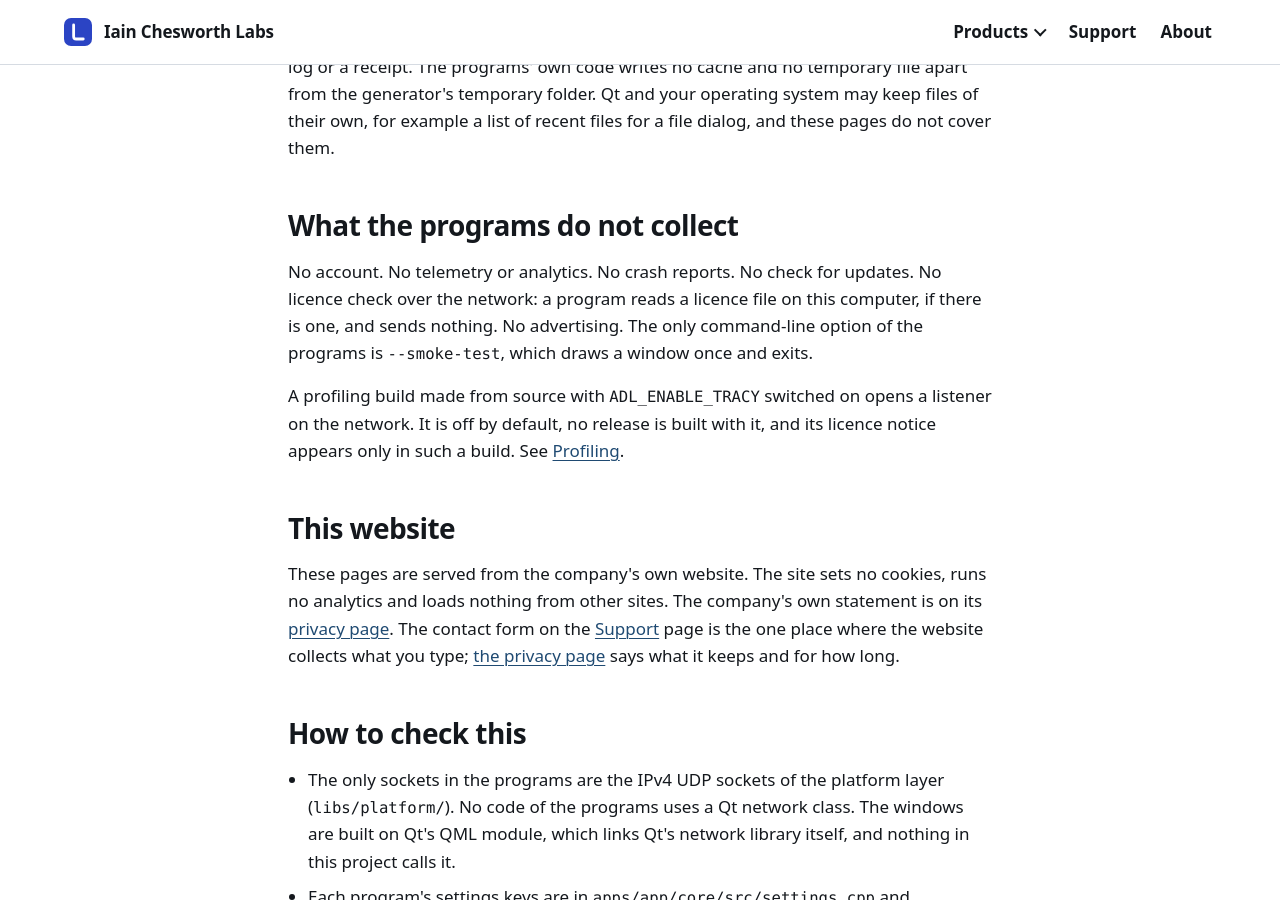
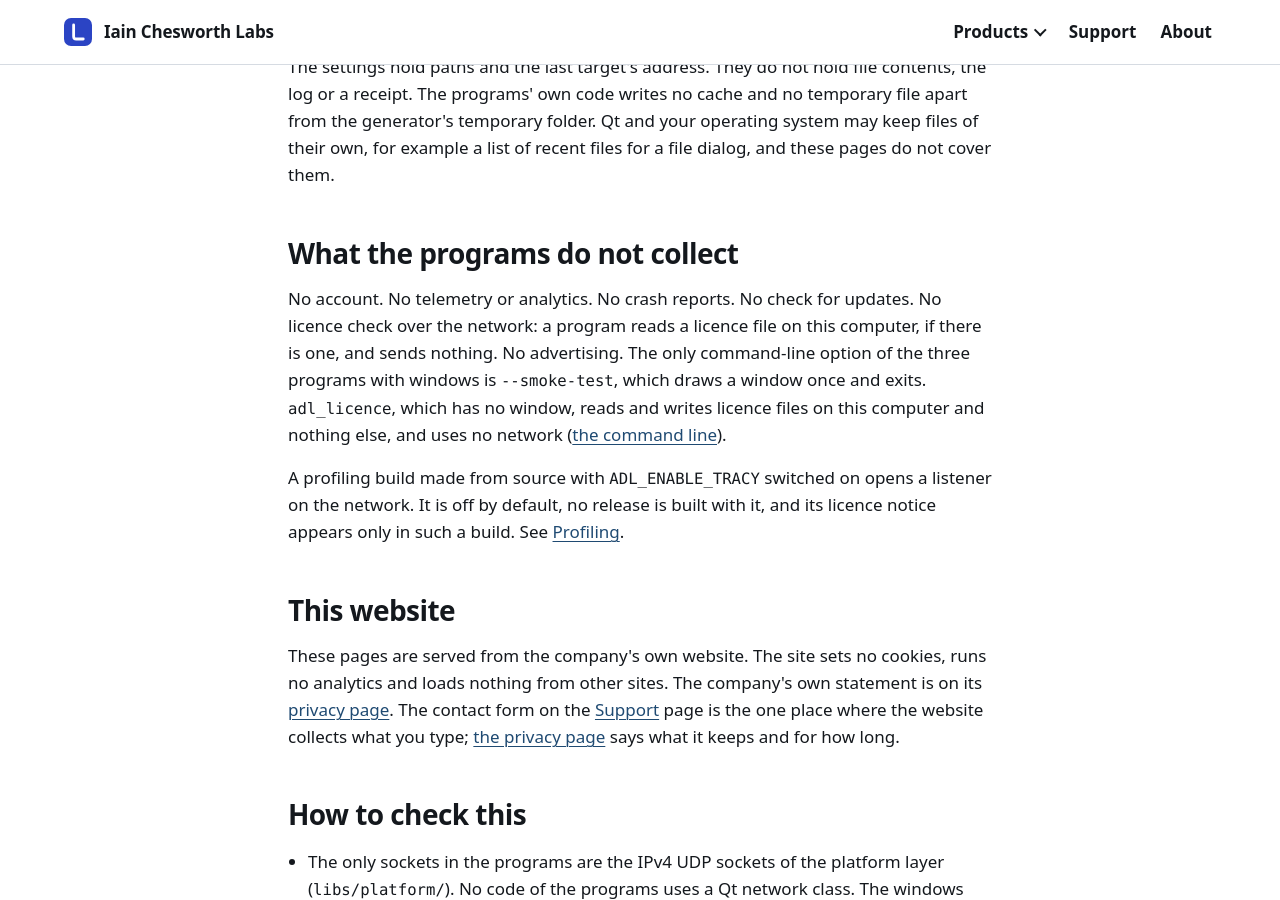
Before and after one commit to iainchesworthlabs/arinc-data-loader, an MkDocs documentation site: the page built from docs/privacy.md, in a window 1280 px wide and 900 px high, scrolled down 3008 px. Built offline with MkDocs 1.6.1 and Material for MkDocs 9.7.7, drawn with Linux system fonts in a browser that asks for light colours; some of the changed text lies outside the part shown.

Commit message:
Say in privacy.md what adl_licence reads and writes
Signed-off-by: Iain Chesworth <iain.chesworth@gmail.com>

```diff
--- a/docs/privacy.md
+++ b/docs/privacy.md
@@ -34,7 +34,7 @@ These pages describe what the code does. The source is open, and [How to check t
 | What | Where | Until |
 | --- | --- | --- |
 | Settings. All three programs keep the position and size of the window and the language. The loader also keeps whether the first-run screen has been passed, the folder of the last media set, the default and the last target address and identifier, the control port, the download folder, whether FIND runs before an operation and whether a media set is checked when chosen, and how many lines the log keeps. | The system's per-user settings store. On Windows this is the registry key `HKEY_CURRENT_USER\Software\iainchesworthlabs\` and the program's name. On Linux and macOS the place is the one Qt uses, which has not been checked. If the environment variable `ADL_SETTINGS_DIR` names a folder when a program starts, the programs keep their settings in an ini file in it instead. | You delete them. |
-| Licence files, the clock file and the notice you put away | A licence file you import is copied into your licence folder (`licences` below the system's per-user data folder, or below `ADL_SETTINGS_DIR`). It holds the licensee's name, perhaps a contact and an email address, the licence number, the edition and the dates. The clock file, `licence-clock.json` beside that folder, holds the latest time the program has seen, and is written only when there is a licence file. The notice you put away is a line in the program's settings. [Your licence and edition](user-guide/licence.md) says where | You remove the licence in the Licence window, or delete the files. The clock file and the settings stay until you delete them |
+| Licence files, the clock file and the notice you put away | A licence file you import is copied into your licence folder (`licences` below the system's per-user data folder, or below `ADL_SETTINGS_DIR`). It holds the licensee's name, perhaps a contact and an email address, the licence number, the edition and the dates. The clock file, `licence-clock.json` beside that folder, holds the latest time the program has seen, and is written only when there is a licence file. The notice you put away is a line in the program's settings. [Your licence and edition](user-guide/licence.md) says where | You remove the licence in the Licence window or with `adl_licence remove`, or delete the files. The clock file and the settings stay until you delete them |
 | Media sets the generator writes | The folder you choose. It writes into a temporary folder inside it first, then renames it. | You delete them. |
 | Files a download brings back | A new folder, `DNLD_DATA_<THW_ID_POS>_<number>`, in the download folder. The default download folder is `ArincDownloads` in your Documents folder, and the loader creates it at the first download. | You delete them. |
 | What an upload leaves in the mock target | The storage folder you choose. It is not remembered between runs. | You delete it. |
@@ -44,7 +44,7 @@ The settings hold paths and the last target's address. They do not hold file con
 
 ## What the programs do not collect
 
-No account. No telemetry or analytics. No crash reports. No check for updates. No licence check over the network: a program reads a licence file on this computer, if there is one, and sends nothing. No advertising. The only command-line option of the programs is `--smoke-test`, which draws a window once and exits.
+No account. No telemetry or analytics. No crash reports. No check for updates. No licence check over the network: a program reads a licence file on this computer, if there is one, and sends nothing. No advertising. The only command-line option of the three programs with windows is `--smoke-test`, which draws a window once and exits. `adl_licence`, which has no window, reads and writes licence files on this computer and nothing else, and uses no network ([the command line](user-guide/command-line.md#adl_licence)).
 
 A profiling build made from source with `ADL_ENABLE_TRACY` switched on opens a listener on the network. It is off by default, no release is built with it, and its licence notice appears only in such a build. See [Profiling](profiling.md).
 
```
